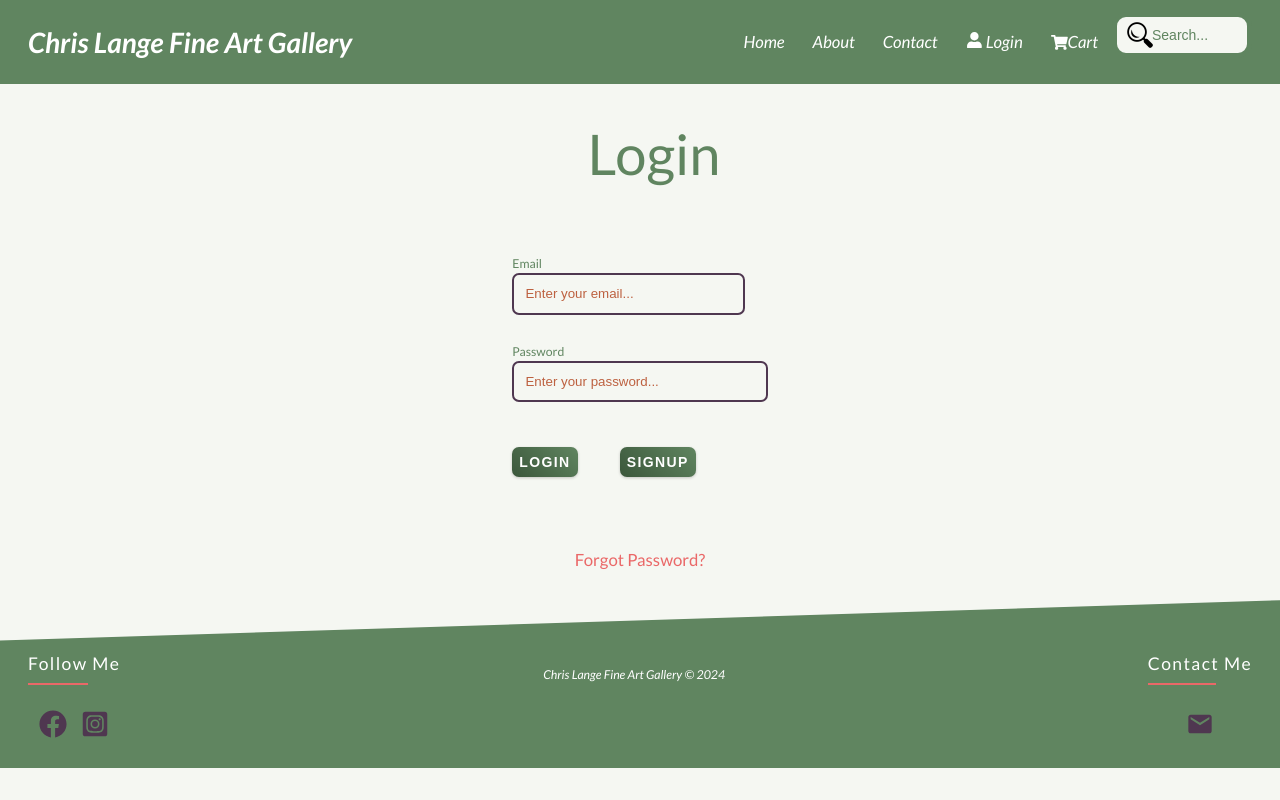
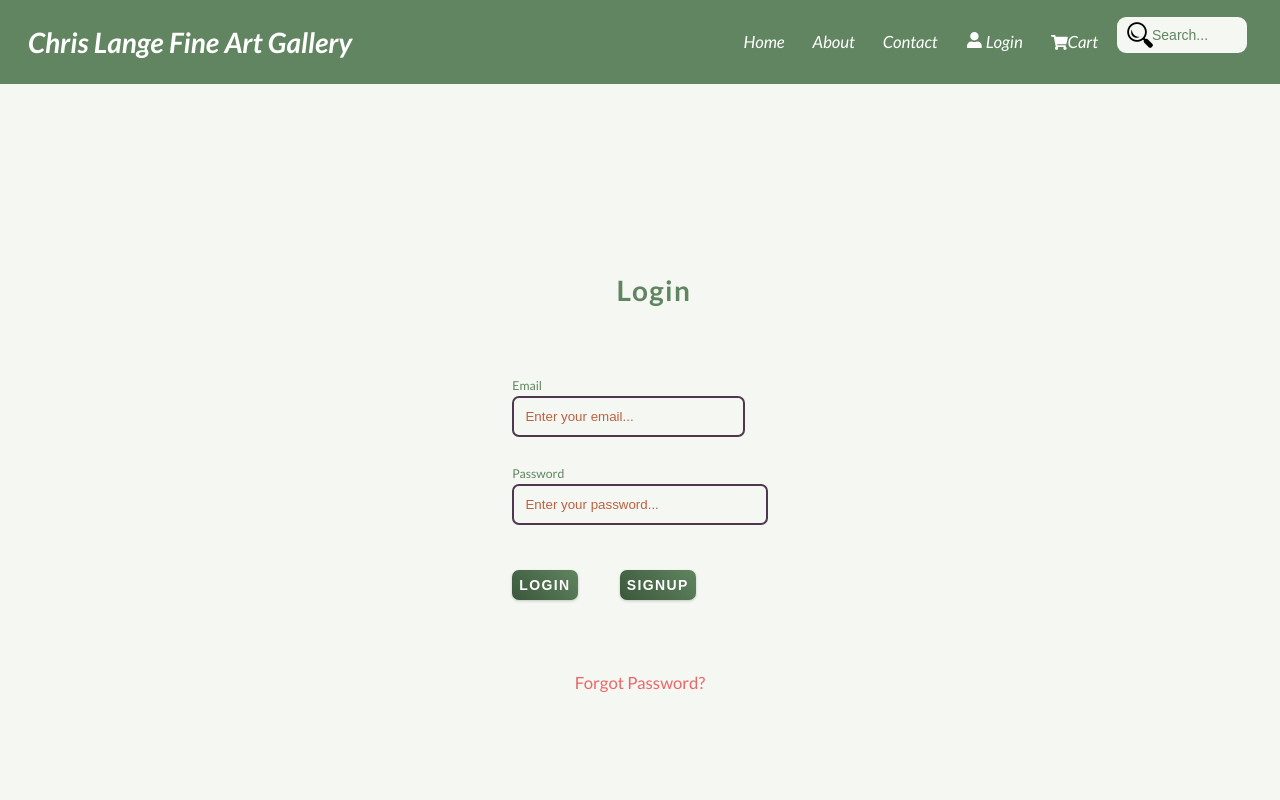
Before and after one commit to michi1008/Chris-Art-Shop, a React (Create React App) app in the folder frontend/: page /login in a window 1280 px wide. Shown: the top 800 px of the page. Built offline with nearby package versions, Linux system fonts and the light colour scheme.

Commit message:
change space between buttons in login page

```diff
--- a/frontend/src/screens/LoginScreen.css
+++ b/frontend/src/screens/LoginScreen.css
@@ -8,6 +8,7 @@
   justify-content: center;
   overflow-x: hidden;
   max-width: 100vw;
+  min-height: 100vh;
 }
 
 
@@ -32,8 +33,9 @@
 .btn-container {
   display: flex;
   flex-direction: row;
-  justify-content: space-between;
   align-items: center;
+  justify-content: center;
+  gap: 3rem;
 }
 
 .login-btn {
--- a/frontend/src/screens/LoginScreen.jsx
+++ b/frontend/src/screens/LoginScreen.jsx
@@ -41,7 +41,7 @@ const LoginScreen = () => {
 
   return (
     <div className='login'>
-      <span className='login-title'>Login</span>
+      <div className='login-title'><h2>Login</h2></div>
       <form className='login-form' onSubmit={submitHandler}>
         <div className='form-item'>
           <label>Email</label>
--- a/frontend/src/screens/RegisterScreen.jsx
+++ b/frontend/src/screens/RegisterScreen.jsx
@@ -67,7 +67,7 @@ const RegisterScreen = () => {
 
   return (
       <div className='register'>
-        <span className='register-title'>Register</span>
+        <div className='register-title'><h2>Register</h2></div>
         <form className='register-form' onSubmit={submitHandler}>
           <div className='form-item'>
             <label>Name</label>
```
